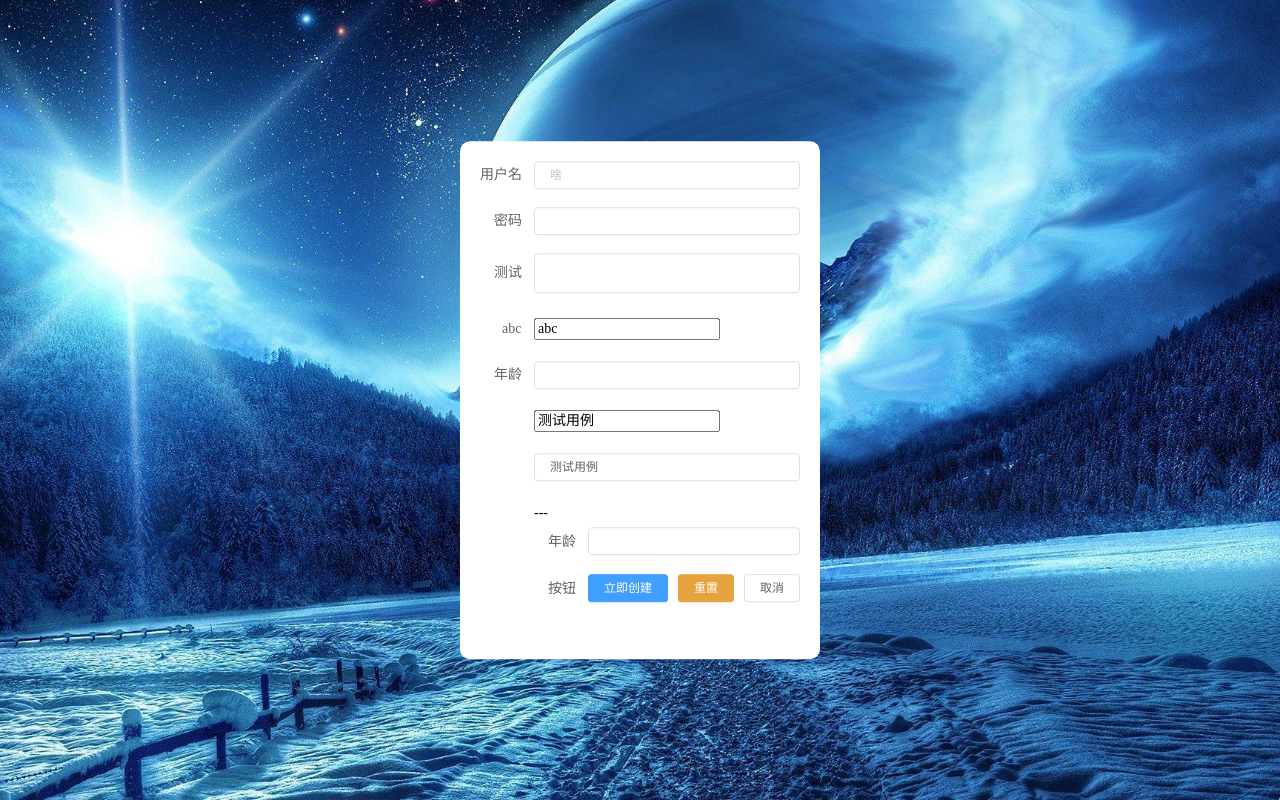
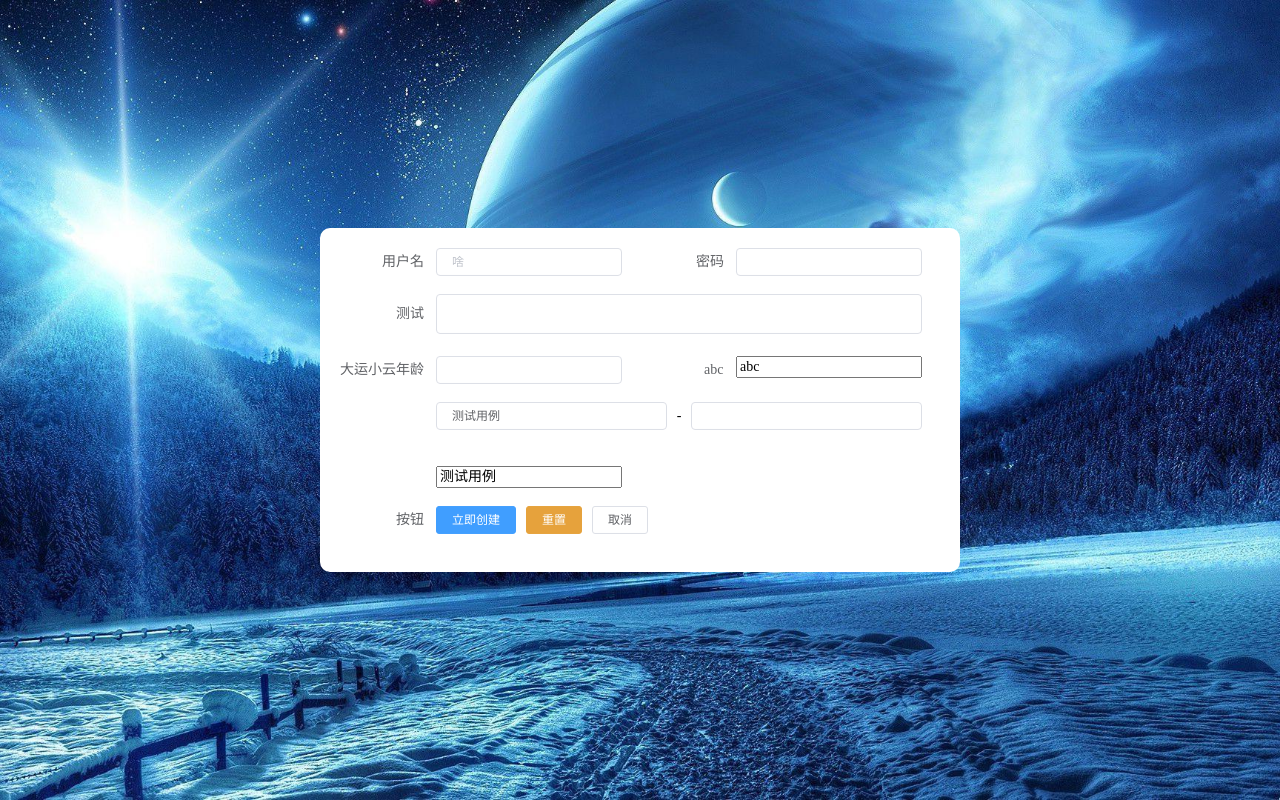
Before and after one commit to 15606167742/lj-web-base, a Vue app: page /#/login in a window 1280 px wide. Built offline with nearby package versions, Linux system fonts and the light colour scheme.

Commit message:
form表单v1.4

```diff
--- a/src/components/common/form/ComForm.vue
+++ b/src/components/common/form/ComForm.vue
@@ -3,10 +3,11 @@ export default {
 	name: 'ComForm',
 	render(createElement) {
 		let $this = this;
-		console.log(this.$slots.default);
-		let elFormItems = createFormItems(this.$slots.default);
+		console.log(this.$slots.default, this.column);
+		let elFormItems = createFormItems($this.$slots.default);
 		//遍历生成一层子节点
 		function createFormItems(VNodes) {
+			// if()
 			return VNodes.map(VNode => {
 				$this.fillModel(VNode);
 				//生成子节点数组
@@ -23,6 +24,12 @@ export default {
 				return createElement(
 					'el-form-item',
 					{
+						style: {
+							'box-sizing': 'border-box',
+							'flex-basis': $this.computePercentage($this.getComProp(VNode, 'colspan') ? $this.getComProp(VNode, 'colspan') : 1, $this.column ? $this.column : 2),
+							'padding-right': '3%',
+							overflow: 'hidden'
+						},
 						props: {
 							prop: $this.getModelProp(VNode),
 							label: $this.getComProp(VNode, 'label'),
@@ -52,7 +59,12 @@ export default {
 					return createElement(
 						'el-form-item',
 						{
+							style: {
+								'flex-grow': 1,
+								overflow: 'hidden'
+							},
 							props: {
+								prop: $this.getModelProp(VNode),
 								label: $this.getComProp(VNode, 'label'),
 								size: $this.getComProp(VNode, 'size')
 							}
@@ -74,7 +86,7 @@ export default {
 					'label-position': this.labelPosition,
 					size: this.size
 				},
-				ref: 'comform',
+				ref: 'comform'
 			},
 			elFormItems
 		);
@@ -89,8 +101,7 @@ export default {
 			required: true
 		},
 		labelWidth: {
-			type: String,
-			defalut: 'auto'
+			type: String
 		},
 		labelPosition: {
 			type: String,
@@ -103,6 +114,9 @@ export default {
 			validator: function(value) {
 				return ['large', 'medium', 'small', 'mini'].indexOf(value) !== -1;
 			}
+		},
+		column: {
+			type: Number
 		}
 	},
 	data() {
@@ -114,7 +128,7 @@ export default {
 			if (VNode.data && VNode.data.model && VNode.data.model.value === undefined && VNode.data.model.expression && VNode.data.model.expression.indexOf(this.modelName) === 0) {
 				this.fillObj(this.model, VNode.data.model.expression);
 			} else if (VNode.data && VNode.data.directives && this.isBindModel(VNode.data.directives) && this.isBindModel(VNode.data.directives).value === undefined) {
-				this.fillObj(this.model, VNode.data.directives[0].expression);
+				this.fillObj(this.model, this.isBindModel(VNode.data.directives).expression);
 			}
 		},
 		//判断原始标签是否绑定model属性,是:返回v-model指令元素,否:返回false
@@ -147,7 +161,7 @@ export default {
 			});
 		},
 		//判断始标签是否包含v-model指令
-		isHasVmodel(directives){
+		isHasVmodel(directives) {
 			let modelArr = directives.filter(directive => {
 				return directive.rawName === 'v-model';
 			});
@@ -161,21 +175,43 @@ export default {
 		},
 		//获取modelprop
 		getModelProp(VNode) {
+			let propArr;
 			if (VNode.data && VNode.data.model && VNode.data.model.expression && VNode.data.model.expression.indexOf(this.modelName) === 0) {
-				// this.fillObj(this.model, VNode.data.model.expression);
+				propArr = VNode.data.model.expression.split('.');
 			} else if (VNode.data && VNode.data.directives && this.isBindModel(VNode.data.directives)) {
-				// this.fillObj(this.model, VNode.data.directives[0].expression);
+				propArr = this.isBindModel(VNode.data.directives).expression.split('.');
+			}
+			if (propArr) {
+				propArr.shift();
+				return propArr.join('.');
+			} else {
+				return propArr;
 			}
 		},
 		//获取一般prop
 		getComProp(VNode, prop) {
 			return (VNode.componentOptions && VNode.componentOptions.propsData && VNode.componentOptions.propsData[prop]) || (VNode.data && VNode.data.attrs && VNode.data.attrs[prop]);
 		},
-		resetFields(){
+		//计算百分数
+		computePercentage(numerator, denominator) {
+			return ((parseInt(numerator) / parseInt(denominator)) * 100).toFixed(2) + '%';
+		},
+		//重置表单
+		resetFields() {
 			this.$refs.comform.resetFields();
 		}
 	}
 };
 </script>
 
-<style></style>
+<style scoped lang="scss">
+.el-form {
+	display: flex;
+	flex-wrap: wrap;
+	::v-deep .el-form-item {
+		.el-form-item__content {
+			display: flex;
+		}
+	}
+}
+</style>
--- a/src/views/Login.vue
+++ b/src/views/Login.vue
@@ -17,18 +17,19 @@
 			<com-form :model="formdata" model-name="formdata" ref="form" size="mini">
 				<com-text v-model="formdata.username" label="用户名" placeholder="啥" />
 				<com-password v-model="formdata.password" label="密码"></com-password>
-				<com-text v-model="test.name" label="测试" size="large" />
+				<com-text v-model="test.name" label="测试" size="large" colspan="2" />
+				<com-text v-model="formdata.info.age" label="大运小云年龄" />
 				<input :value="formdata.abc" label="abc" v-show="true" />
-				<com-text v-model="formdata.info.age" label="年龄" />
-				<com-template>
-					<input v-model="formdata.name" />
-					<com-text v-model="formdata.name" />---
-					<com-text v-model="formdata.info.age" label="年龄" />
-					<com-template label="按钮">
-						<el-button type="primary" @click="onSubmit">立即创建</el-button>
-						<el-button type="warning" @click="onReset">重置</el-button>
-						<el-button>取消</el-button>
-					</com-template>
+				<com-template colspan="2">
+					<com-text v-model="formdata.name" />
+					<span style="margin: 0 10px;">-</span>
+					<com-text v-model="formdata.info.age" />
+				</com-template>
+				<input v-model="formdata.name" />
+				<com-template label="按钮" :colspan="2">
+					<el-button type="primary" @click="onSubmit">立即创建</el-button>
+					<el-button type="warning" @click="onReset">重置</el-button>
+					<el-button>取消</el-button>
 				</com-template>
 			</com-form>
 		</div>
```
